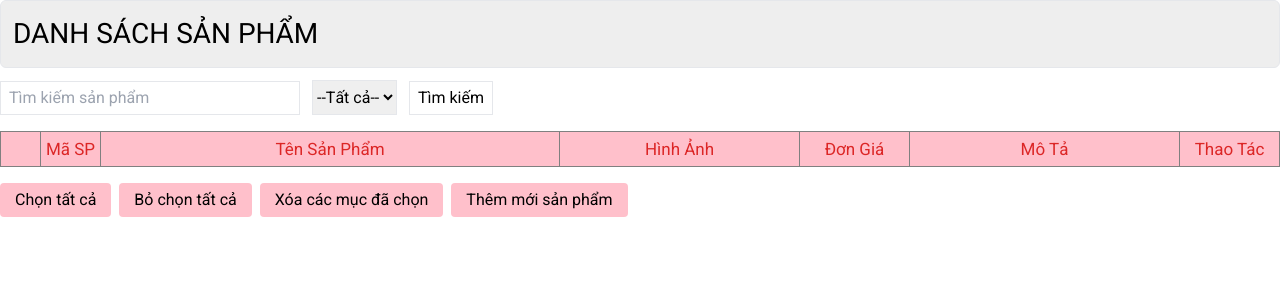
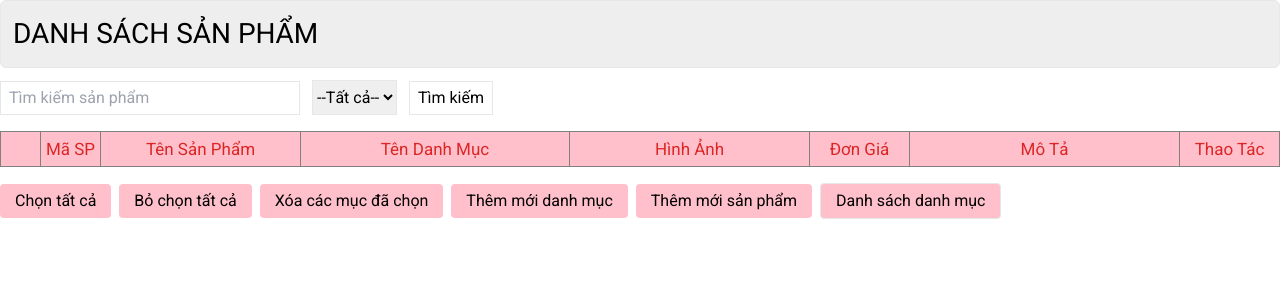
Before and after one commit to DungDev0106/WEB2041_Du_an-mau, a PHP site: page /admin/products/list_pro.php in a window 1280 px wide. Shown: the top 300 px of the page. Run offline with PHP 8.4, Linux system fonts and the light colour scheme; data that the repository does not hold is empty; some libraries are stand-ins or nearby versions.

Commit message:
list pro update

```diff
--- a/admin/products/list_pro.php
+++ b/admin/products/list_pro.php
@@ -1,5 +1,6 @@
 <?php
     // show_array($list_pro);
+    // show_array($list_cate);
 ?>
 
 <div class="view">
@@ -20,17 +21,18 @@
                class="border px-2 py-1 hover:bg-[#FFEEEE] hover:text-[#F54748]" type="submit" value="Tìm kiếm">
     </form>
     <table class="border w-full mt-4">
-        <tr class="bg-[#FFC0CB] py-2 border text-[17px] text-red-600" >
+        <tr class="title bg-[#FFC0CB] py-2 border text-[17px] text-red-600 text-center" >
             <td class="w-[40px]"></td>
-            <td class="w-[60px] text-center">Mã SP</td>
-            <td class="text-center">Tên Sản Phẩm</td>
-            <td class="text-center w-[240px]">Hình Ảnh</td>
-            <td class="text-center w-[110px]">Đơn Giá</td>
+            <td class="w-[60px] ">Mã SP</td>
+            <td class="w-[200px]">Tên Sản Phẩm</td>
+            <td class="">Tên Danh Mục</td>
+            <td class="w-[240px]">Hình Ảnh</td>
+            <td class=" w-[100px]">Đơn Giá</td>
             <!-- <td class="text-center">Giảm Giá</td> -->
             <!-- <td class="text-center w-[110px]">Ngày Tạo</td> -->
-            <td class="text-center w-[270px]">Mô Tả</td>
+            <td class="w-[270px]">Mô Tả</td>
 
-            <td class="text-center w-[100px]">Thao Tác</td>
+            <td class="w-[100px]">Thao Tác</td>
         </tr>
         <?php
         foreach ($list_pro as $pro){
@@ -38,12 +40,18 @@
             <tr class="show hover:bg-[#FFEEEE]">
                 <td class="text-center"><input type="checkbox"></td>
                 <td class="text-center"><?php echo $pro['pro_id']?></td>
-                <td class="pl-[10px]"><?php echo $pro['pro_name']?></td>
-                <td class="pl-[5px]"><img class="w-[225px] h-[225px]" src="<?php echo $pro['pro_image']?>" alt=""></td>
+                <td class="px-2"><?php echo $pro['pro_name']?></td>
+                <td class="px-2">
+                    <?php foreach($list_cate as $cate){
+                        echo ($pro['cate_id'] == $cate['cate_id'])?$cate['cate_name'] : "";
+                    }?>
+                </td>
+                <td class=""><img class="w-11/12 mx-auto py-1" src="<?php echo $pro['pro_image']?>" alt=""></td>
+
                 <td class="text-center"><?php echo $pro['pro_price']." VNĐ"?></td>
                 <!-- <td class="text-center"><?php echo $pro['giam_gia']." VNĐ" ?></td> -->
                 <!-- <td class="text-center"><?php echo $pro['ngay_nhap']?></td> -->
-                <td class="pl-[10px]"><?php echo $pro['pro_desc']?></td>
+                <td class="px-2"><?php echo $pro['pro_desc']?></td>
                 <td class="text-center leading-9">
                     <a href="index_admin.php?act=edit_pro&pro_id=<?php echo $pro['pro_id']?>">Sửa</a>
                     <a onclick="return confirm('Bạn có chắc chắn muốn xóa?')"
@@ -58,7 +66,10 @@
         <input type="button" value="Chọn tất cả">
         <input type="button" value="Bỏ chọn tất cả">
         <input type="button" value="Xóa các mục đã chọn">
+        <input type="button" onclick="location.href='index_admin.php?act=add_cate'" value="Thêm mới danh mục">
         <input type="button" onclick="location.href='index_admin.php?act=add_pro'" value="Thêm mới sản phẩm">
+        <input class="border px-3 py-1 rounded-[4px] bg-[#FFC0CB] hover:font-[500]"
+                       type="button" onclick="location.href='index_admin.php?act=list_cate'" value="Danh sách danh mục">
     </div>
 </div>
 
@@ -82,8 +93,11 @@
         table{
             border-collapse: collapse;
         }
+        .title td{
+            padding: 7px 0;
+            border: 1px solid gray;
+        }
         tr>td{
-            padding: 7px 0;
             border: 1px solid gray;
         }
         .show a{
@@ -103,6 +117,7 @@
         }
         .action>input:hover{
             color: rgb(239 68 68);
+            font-weight: 500;
         }
     </style>
 </head>
```
